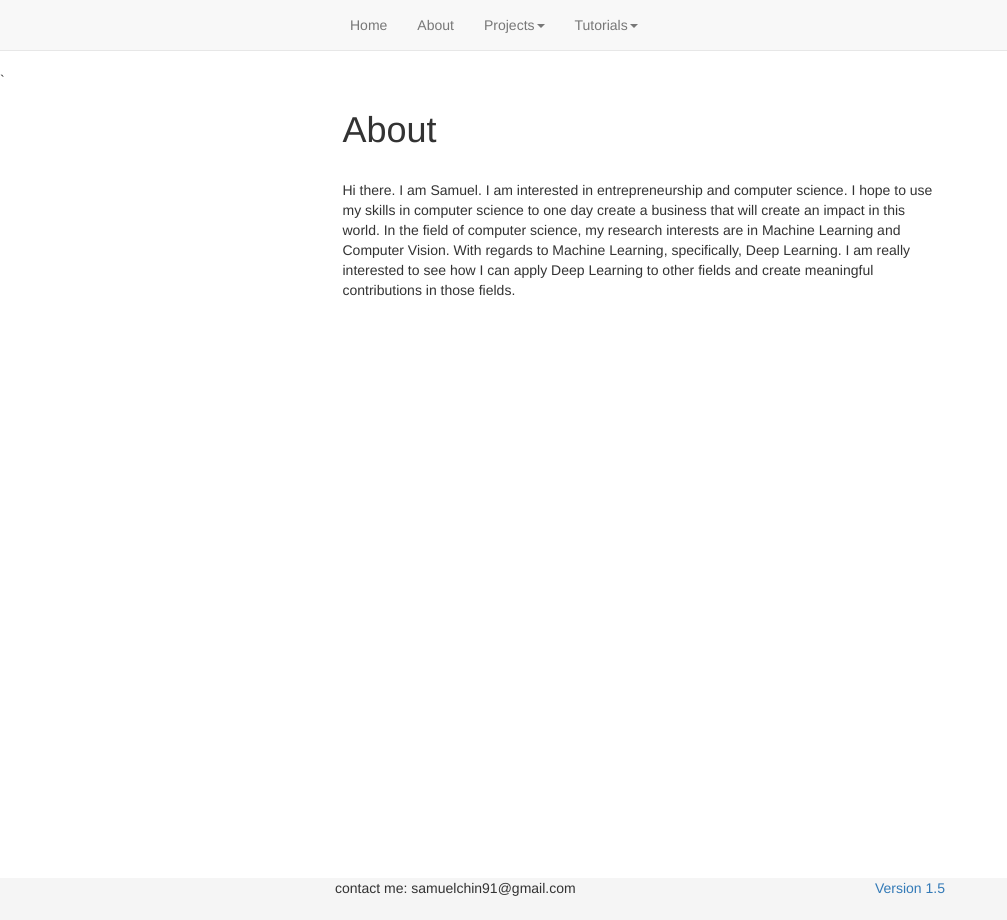
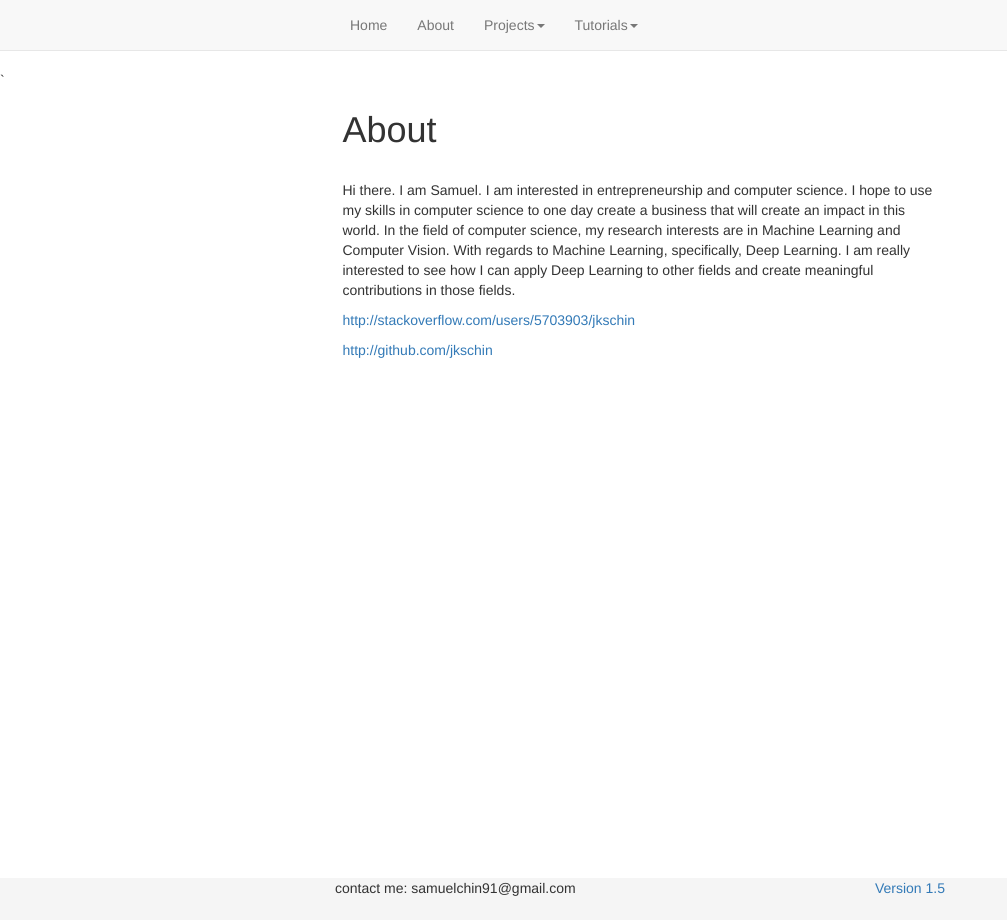
Before and after one commit to sspeng/jkschin.github.io, a Jekyll site: the page built from about/index.html, in a window 1280 px wide. Shown: the whole page, without its empty margins (0-1007 px from the left). Built offline with Jekyll 4.4.1, drawn with Linux system fonts in a browser that asks for light colours; nearby versions of some CDN libraries.

Commit message:
Added websites to About

```diff
--- a/about/index.html
+++ b/about/index.html
@@ -4,3 +4,7 @@ layout: default
 ---
 
 <p>Hi there. I am Samuel. I am interested in entrepreneurship and computer science. I hope to use my skills in computer science to one day create a business that will create an impact in this world. In the field of computer science, my research interests are in Machine Learning and Computer Vision. With regards to Machine Learning, specifically, Deep Learning. I am really interested to see how I can apply Deep Learning to other fields and create meaningful contributions in those fields.</p>
+
+<p><a href="http://stackoverflow.com/users/5703903/jkschin">http://stackoverflow.com/users/5703903/jkschin</a></p>
+
+<p><a href="http://github.com/jkschin">http://github.com/jkschin</a></p>
```
